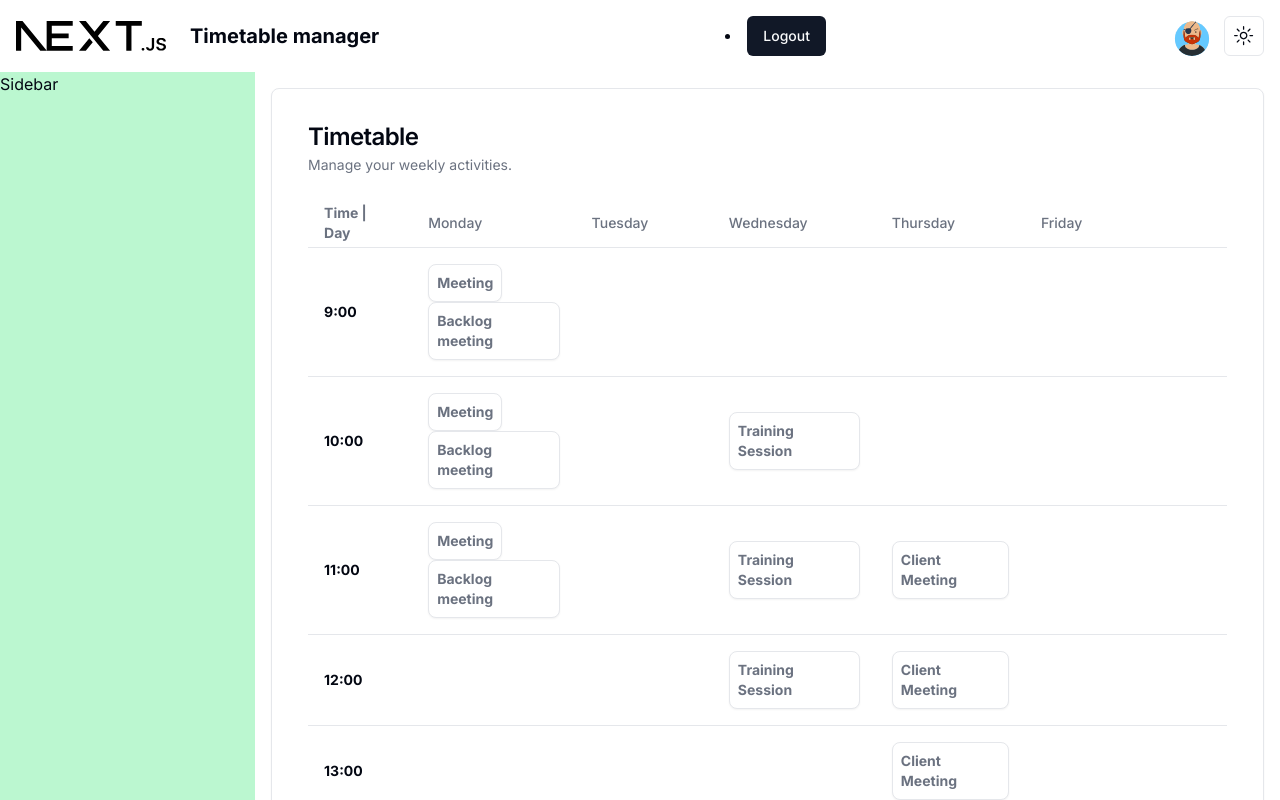
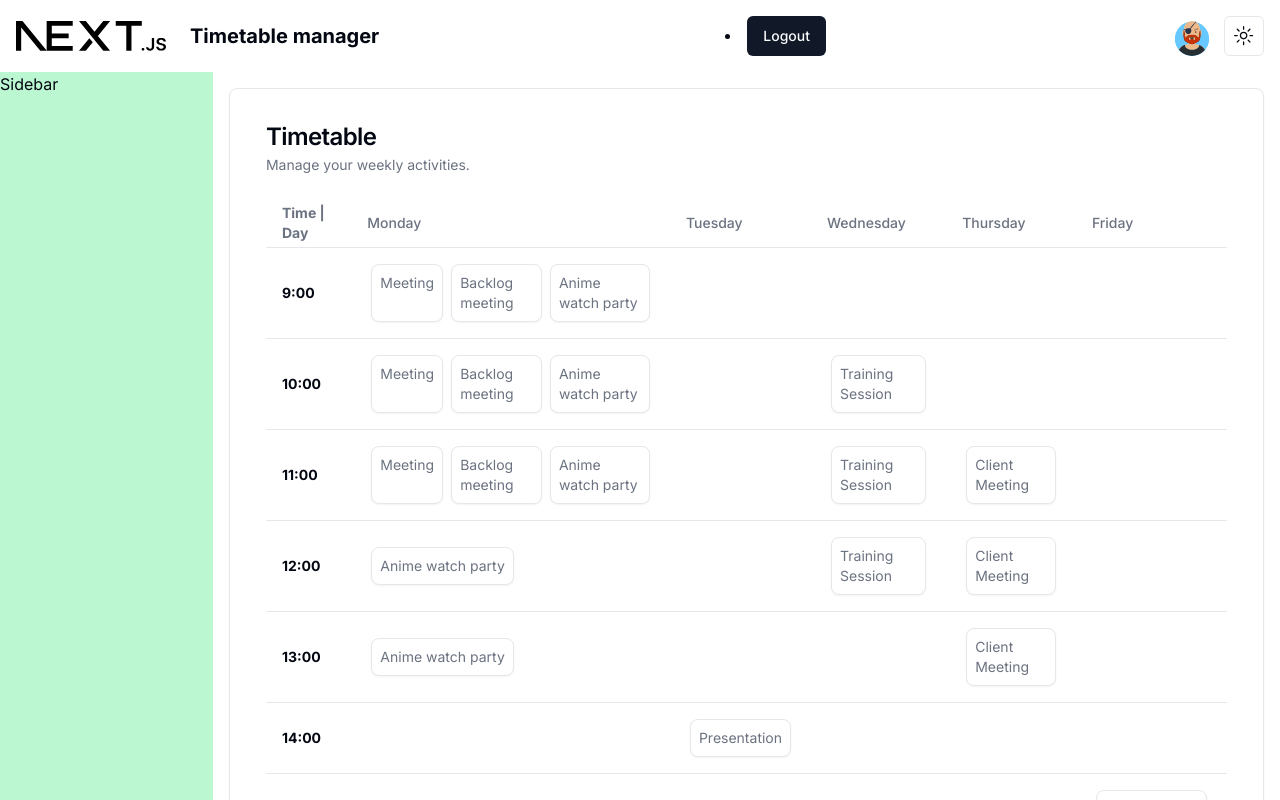
Before and after one commit to sustertine/timetable-manager, a Next.js app: page / in a window 1280 px wide. Shown: the top 800 px of the page. Built offline with nearby package versions, Linux system fonts and the light colour scheme.

Commit message:
added tooltip

```diff
--- a/package.json
+++ b/package.json
@@ -16,6 +16,7 @@
     "@radix-ui/react-navigation-menu": "^1.1.4",
     "@radix-ui/react-scroll-area": "^1.0.5",
     "@radix-ui/react-slot": "^1.0.2",
+    "@radix-ui/react-tooltip": "^1.0.7",
     "class-variance-authority": "^0.7.0",
     "clsx": "^2.1.0",
     "lucide-react": "^0.340.0",
--- a/src/app/page.tsx
+++ b/src/app/page.tsx
@@ -18,6 +18,13 @@
             endTime: new Date(2024, 1, 24, 11, 0),
             title: "Backlog meeting",
             description: "Meeting to discuss the backlog."
+        },
+        {
+            day: Day.MONDAY,
+            startTime: new Date(2024, 1, 24, 9, 0),
+            endTime: new Date(2024, 1, 24, 13, 0),
+            title: "Anime watch party",
+            description: "Watch anime with friends."
         },
         {
             day: Day.TUESDAY,
--- a/src/components/timetable.tsx
+++ b/src/components/timetable.tsx
@@ -7,6 +7,7 @@
 import {Card, CardTitle, CardDescription, CardContent, CardFooter, CardHeader} from '@/components/ui/card';
 import {Button} from "@/components/ui/button";
 import {Day} from "@/models/day.enum";
+import {Tooltip, TooltipContent, TooltipProvider, TooltipTrigger} from "@/components/ui/tooltip";
 
 const Timetable: React.FC<{ activities?: Activity[] }> = ({activities = []}) => {
     const days = [Day.MONDAY, Day.TUESDAY, Day.WEDNESDAY, Day.THURSDAY, Day.FRIDAY];
@@ -40,15 +41,25 @@
                                     const activitiesInTimeslot = activities.filter(activity => activity.day === day && activity.startTime.getHours() <= hour && activity.endTime.getHours() >= hour);
                                     return (
                                         <TableCell key={day}>
-                                            {activitiesInTimeslot.map(activity => (
-                                                <Card className="p-2 max-w-fit" key={activity.title}>
-                                                    <CardDescription>
-                                                       <b>
-                                                           {activity.title}
-                                                       </b>
-                                                    </CardDescription>
-                                                </Card>
-                                            ))}
+                                            <div className="flex flex-row">
+                                                {activitiesInTimeslot.map(activity => (
+                                                    <TooltipProvider key={activity.title}>
+                                                        <Tooltip >
+                                                            <TooltipTrigger asChild>
+                                                                <Card className="p-2 mx-1">
+                                                                    <CardDescription>{activity.title}</CardDescription>
+                                                                </Card>
+                                                            </TooltipTrigger>
+                                                            <TooltipContent>
+                                                                <p>{activity.description}</p>
+                                                                &nbsp;
+                                                                <p>G2P3-01</p>
+                                                            </TooltipContent>
+                                                        </Tooltip>
+                                                    </TooltipProvider>
+
+                                                ))}
+                                            </div>
                                         </TableCell>
                                     );
                                 })}
--- /dev/null
+++ b/src/components/ui/tooltip.tsx
@@ -0,0 +1,30 @@
+"use client"
+
+import * as React from "react"
+import * as TooltipPrimitive from "@radix-ui/react-tooltip"
+
+import { cn } from "@/lib/utils"
+
+const TooltipProvider = TooltipPrimitive.Provider
+
+const Tooltip = TooltipPrimitive.Root
+
+const TooltipTrigger = TooltipPrimitive.Trigger
+
+const TooltipContent = React.forwardRef<
+  React.ElementRef<typeof TooltipPrimitive.Content>,
+  React.ComponentPropsWithoutRef<typeof TooltipPrimitive.Content>
+>(({ className, sideOffset = 4, ...props }, ref) => (
+  <TooltipPrimitive.Content
+    ref={ref}
+    sideOffset={sideOffset}
+    className={cn(
+      "z-50 overflow-hidden rounded-md border bg-popover px-3 py-1.5 text-sm text-popover-foreground shadow-md animate-in fade-in-0 zoom-in-95 data-[state=closed]:animate-out data-[state=closed]:fade-out-0 data-[state=closed]:zoom-out-95 data-[side=bottom]:slide-in-from-top-2 data-[side=left]:slide-in-from-right-2 data-[side=right]:slide-in-from-left-2 data-[side=top]:slide-in-from-bottom-2",
+      className
+    )}
+    {...props}
+  />
+))
+TooltipContent.displayName = TooltipPrimitive.Content.displayName
+
+export { Tooltip, TooltipTrigger, TooltipContent, TooltipProvider }
```
Also changed, not shown: 1 other file (tests, documents, lock files or other folders).
